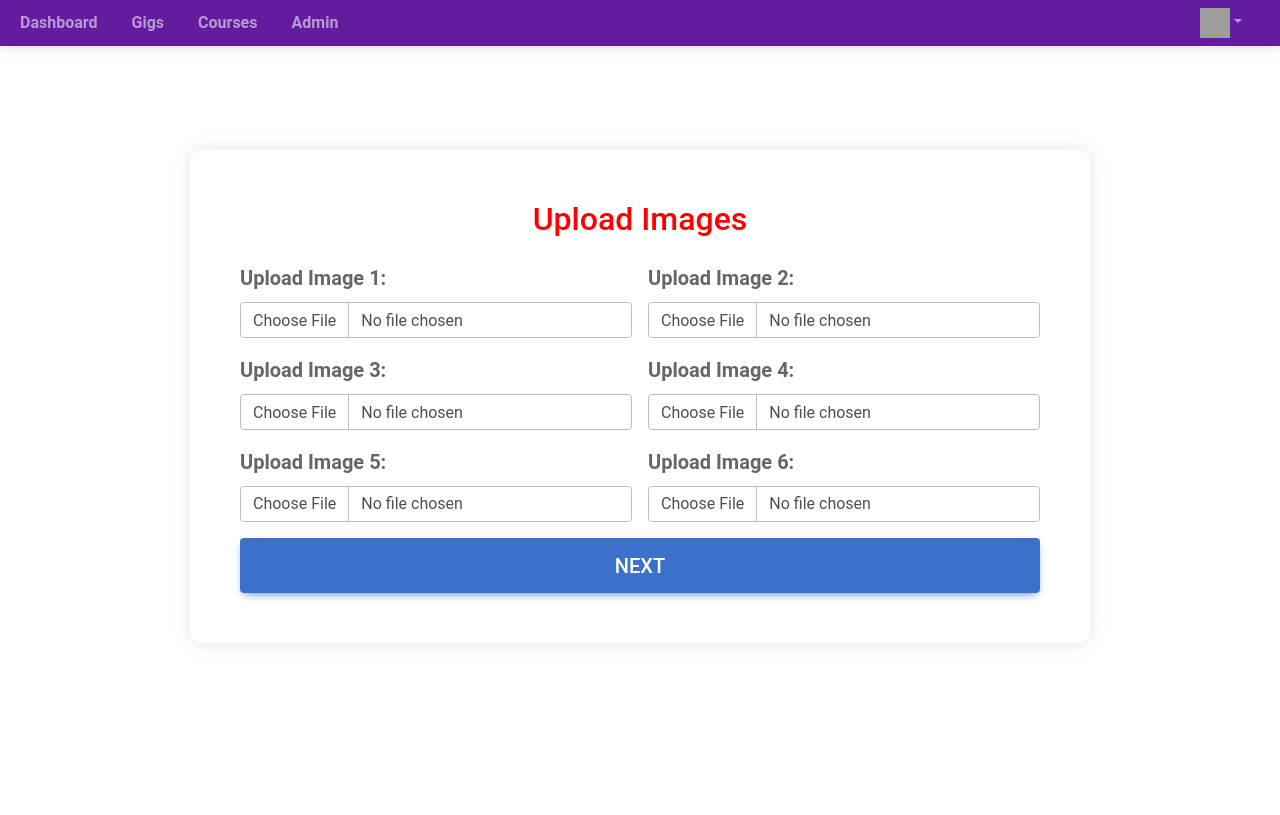
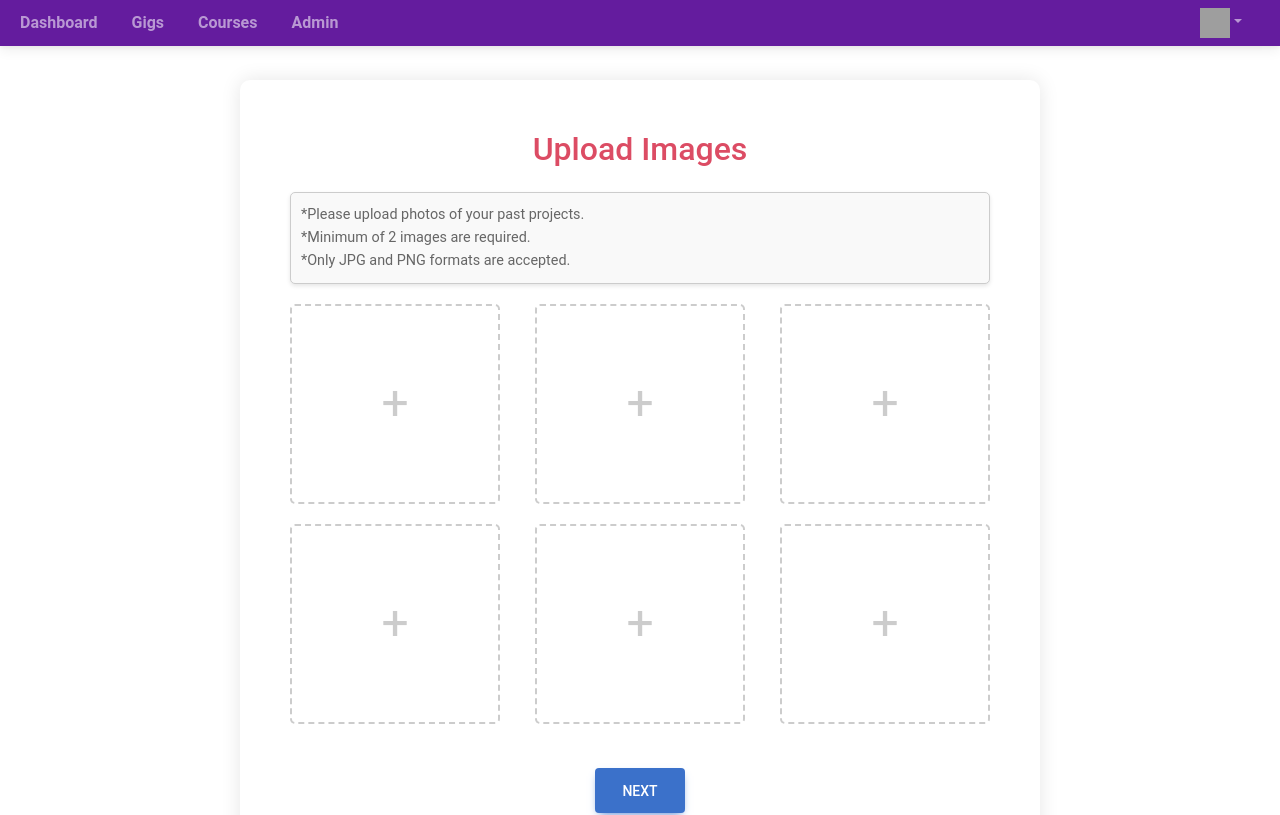
Before and after one commit to udithgunasekara/ITP_SkillSync_Project, a React (Create React App) app in the folder FrontEnd/react-frontend/: page /CreateGigForm2/1 in a window 1280 px wide. Shown: the top 815 px of the page. Built offline with nearby package versions, Linux system fonts and the light colour scheme; grey boxes are pictures that could not be loaded; what @react-pdf/renderer would draw is missing.

Commit message:
modified image upload

```diff
--- a/FrontEnd/react-frontend/package.json
+++ b/FrontEnd/react-frontend/package.json
@@ -4,6 +4,10 @@
   "private": true,
   "dependencies": {
     "@fortawesome/fontawesome-free": "^6.5.2",
+    "@fortawesome/fontawesome-svg-core": "^6.5.2",
+    "@fortawesome/free-solid-svg-icons": "^6.5.2",
+    "@fortawesome/react-fontawesome": "^0.2.0",
+    "@mui/icons-material": "^5.15.16",
     "@okta/okta-react": "^6.4.3",
     "@okta/okta-signin-widget": "^6.3.3",
     "@react-pdf/renderer": "^3.4.2",
--- a/FrontEnd/react-frontend/src/layouts/AdminTaskManagement/HelpDesk/Components/RaiseTicketForm.tsx
+++ b/FrontEnd/react-frontend/src/layouts/AdminTaskManagement/HelpDesk/Components/RaiseTicketForm.tsx
@@ -86,9 +86,6 @@ export const RaiseTicketForm = () => {
                     <div className="form-floating mb-3">
                         <input type="email" className={`form-control ${formData?.email ? '' : 'is-invalid'}`}  name="email" id="form-control" required placeholder="name@example.com" onChange={handleChange} />
                         <label htmlFor="form-control">Email address</label>
-                        <div className="invalid-feedback ps-1 pe-1" style={{backgroundColor:"red",color:"white",maxWidth:"fit-content", borderRadius:"20px"}}>
-                            Please provide a email address.
-                        </div>
                         <p className="text-light fw-bold">Make sure you enter a valid email that we can contact you if needed</p>
                     </div>
 
@@ -100,26 +97,17 @@ export const RaiseTicketForm = () => {
                             <option value="payment related">payment related</option>
                             <option value="other">other</option>
                         </select>
-                        <div className="invalid-feedback ps-1 pe-1" style={{backgroundColor:"red",color:"white",maxWidth:"fit-content", borderRadius:"20px"}}>
-                            Please select one.
-                        </div>
                         <label htmlFor="relatedTo" className="form-label">Related To</label>
                     </div>
 
                     <div className="form-floating mb-3 ">
                         <input type="text" className={`form-control ${formData?.subject ? '' : 'is-invalid'}`} name="subject" id="subject" placeholder="Enter subject" value={formData?.subject} required onChange={handleChange} />
                         <label htmlFor="subject">Subject</label>
-                        <div className="invalid-feedback ps-1 pe-1" style={{backgroundColor:"red",color:"white",maxWidth:"fit-content", borderRadius:"20px"}}>
-                            Please provide a subject.
-                        </div>
                     </div>
 
                     <div className="form-floating mb-3">
                         <textarea className={`form-control ${formData?.description ? '' : 'is-invalid'}`} name="description" id="description" rows={3} value={formData?.description} placeholder="Enter description" required style={{ height: "100px" }} onChange={handleChange}></textarea>
                         <label htmlFor="description" className="form-label">Description</label>
-                        <div className="invalid-feedback ps-1 pe-1" style={{backgroundColor:"red",color:"white",maxWidth:"fit-content", borderRadius:"20px"}}>
-                            Please provide a description.
-                        </div>
                     </div>
 
                     <div className="mb-3">
--- a/FrontEnd/react-frontend/src/layouts/FreelancerWorkManagement/GigManagement/Components/CreateGigForm2.tsx
+++ b/FrontEnd/react-frontend/src/layouts/FreelancerWorkManagement/GigManagement/Components/CreateGigForm2.tsx
@@ -1,6 +1,8 @@
 import React, { useState, ChangeEvent, FormEvent } from 'react';
 import axios from 'axios';
 import { useHistory, useParams } from 'react-router-dom';
+import { FontAwesomeIcon } from '@fortawesome/react-fontawesome';
+import { faTimesCircle } from '@fortawesome/free-solid-svg-icons';
 
 const CreateGigForm2: React.FC = () => {
     const history = useHistory();
@@ -10,7 +12,7 @@ const CreateGigForm2: React.FC = () => {
     const handleSubmit = async (e: FormEvent) => {
         e.preventDefault();
 
-        if (imageFiles.length === 1) {
+        if (imageFiles.length < 2) {
             window.alert('Please upload at least two images.');
             return;
         }
@@ -45,45 +47,110 @@ const CreateGigForm2: React.FC = () => {
         }
     };
 
+    const handleDeleteImage = (index: number) => {
+        setImageFiles(prevState => {
+            const newImageFiles = [...prevState];
+            newImageFiles.splice(index, 1);
+            return newImageFiles;
+        });
+    };
+
     const handleNextClick = (gigId: string) => {
         history.push(`/CreateGigForm3/${gigId}`);
     };
 
     const containerStyle: React.CSSProperties = {
-        maxWidth: '56.25em',
-        maxHeight: '56.25em',
-        marginTop: '9.375em',
-        marginBottom: '13.125em',
+        maxWidth: '800px',
+        margin: 'auto',
+        marginTop: '80px'
     };
 
-    const buttonStyle: React.CSSProperties = {
-        fontSize: '1.25em',
+    const rowStyle: React.CSSProperties = {
+        display: 'flex',
+        justifyContent: 'space-between',
+        flexWrap: 'wrap',
+        marginTop: '20px'
+    };
+
+    const imageWrapperStyle: React.CSSProperties = {
+        width: '30%',
+        position: 'relative',
+        marginBottom: '20px',
+    };
+
+    const noteStyle: React.CSSProperties = {
+        fontSize: '0.9em',
+        color: '#666',
+        marginTop: '10px',
+        padding: '10px',
+        backgroundColor: '#f9f9f9',
+        borderRadius: '5px',
+        border: '1px solid #ccc',
+        boxShadow: '0 2px 4px rgba(0, 0, 0, 0.1)',
+    };
+
+    const imageStyle: React.CSSProperties = {
+        width: '100%',
+        height: '200px',
+        objectFit: 'cover',
+        borderRadius: '5px'
+    };
+
+    const deleteButtonStyle: React.CSSProperties = {
+        position: 'absolute',
+        top: '5px',
+        right: '5px',
+        padding: '5px',
+        borderRadius: '50%',
+        background: '#fff',
+        border: 'none',
+        cursor: 'pointer',
+        zIndex: 1,
+        width: '30px',
+        height: '30px',
+        display: 'flex',
+        justifyContent: 'center',
+        alignItems: 'center'
     };
 
     return (
-        <div className="">
         <div className="container" id="containerGigCreate" style={containerStyle}>
-                <h2 className="text-center mb-4" style={{ color: 'red' }}>Upload Images</h2>
-                <form onSubmit={handleSubmit} className="row g-3">
+            <h2 className="text-center mb-4 text-danger">Upload Images</h2>
+            <ul style={noteStyle}>
+                <li>*Please upload photos of your past projects.</li>
+                <li>*Minimum of 2 images are required.</li>
+                <li>*Only JPG and PNG formats are accepted.</li>
+            </ul>
+            <form onSubmit={handleSubmit}>
+                <div style={rowStyle}>
                     {[...Array(6)].map((_, index) => (
-                        <div key={index} className="col-md-6">
-                            <div className="form-group">
-                                <label htmlFor={`image${index}`} className="form-label" id="formLabelGigCreate">Upload Image {index + 1}:</label>
+                        <div key={index} style={imageWrapperStyle}>
+                            {imageFiles[index] ? (
+                                <>
+                                    <img src={URL.createObjectURL(imageFiles[index])} alt={`Image ${index + 1}`} style={imageStyle} />
+                                    <button type="button" onClick={() => handleDeleteImage(index)} style={deleteButtonStyle}>
+                                        <FontAwesomeIcon icon={faTimesCircle} style={{ color: 'red', fontSize: '20px' }} />
+                                    </button>
+                                </>
+                            ) : (
+                                <label htmlFor={`image${index}`} style={{ width: '100%', height: '200px', border: '2px dashed #ccc', borderRadius: '5px', display: 'flex', justifyContent: 'center', alignItems: 'center' }}>
+                                    <span style={{ fontSize: '3em', color: '#ccc' }}>+</span>
+                                </label>
+                            )}
                             <input
                                 type="file"
-                                    className="form-control"
                                 id={`image${index}`}
-                                    accept="image/jpeg, image/png" // Accept only JPG and PNG files
+                                accept="image/jpeg, image/png"
+                                style={{ display: 'none' }}
                                 onChange={(e) => handleImageChange(e, index)}
                             />
                         </div>
+                    ))}
                 </div>
-                    ))}
-                    <div className="col-12">
-                        <button type="submit" className="btn btn-primary btn-lg" id="btnPrimaryGigCreate" style={buttonStyle}>Next</button>
+                <div className="text-center mt-4">
+                    <button type="submit" className="btn btn-primary btn-lg">Next</button>
                 </div>
             </form>
-            </div>
         </div>
     );
 };
```
Also changed, not shown: 4 other files (tests, documents, lock files or other folders). Lines whose indentation alone changed are shown as unchanged.
